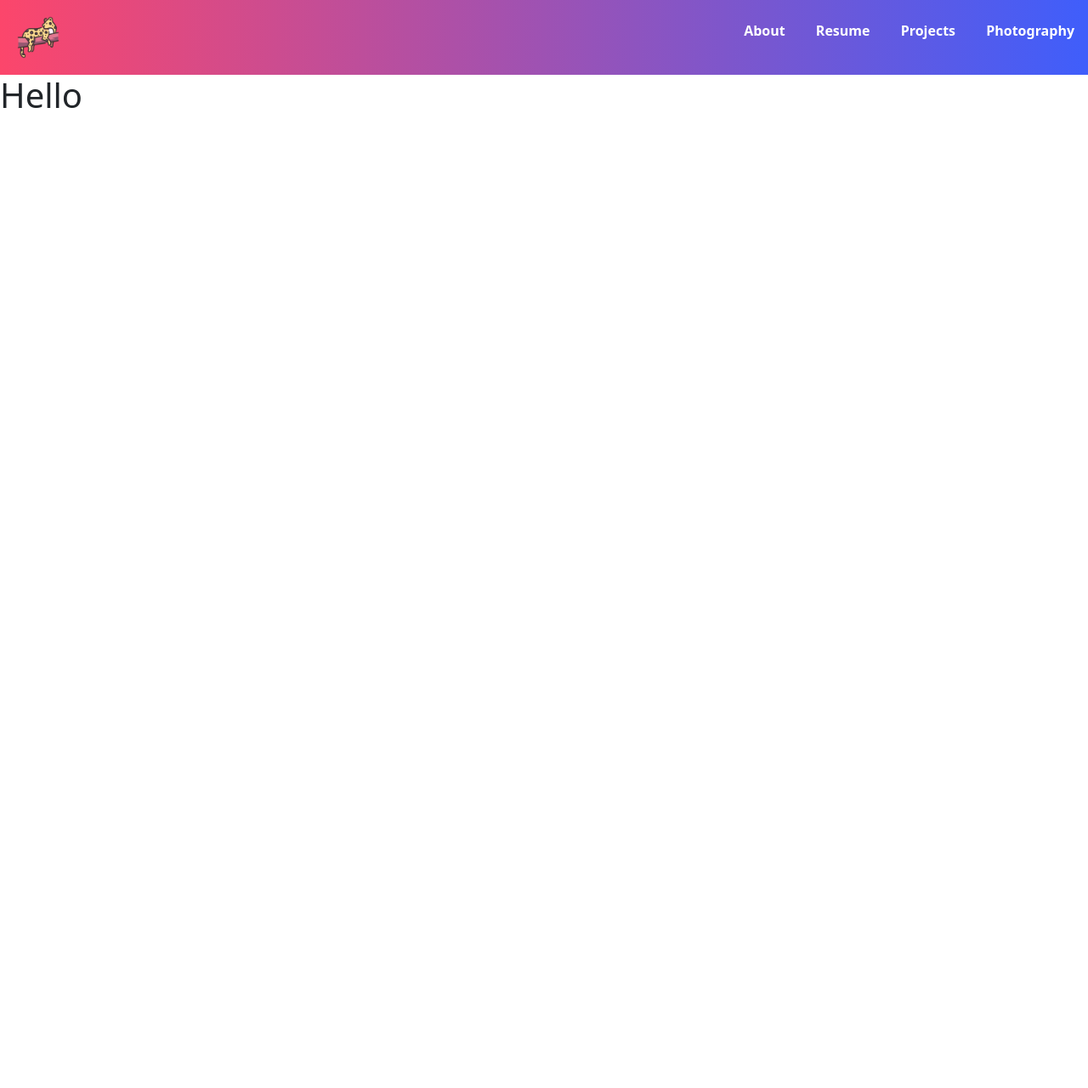
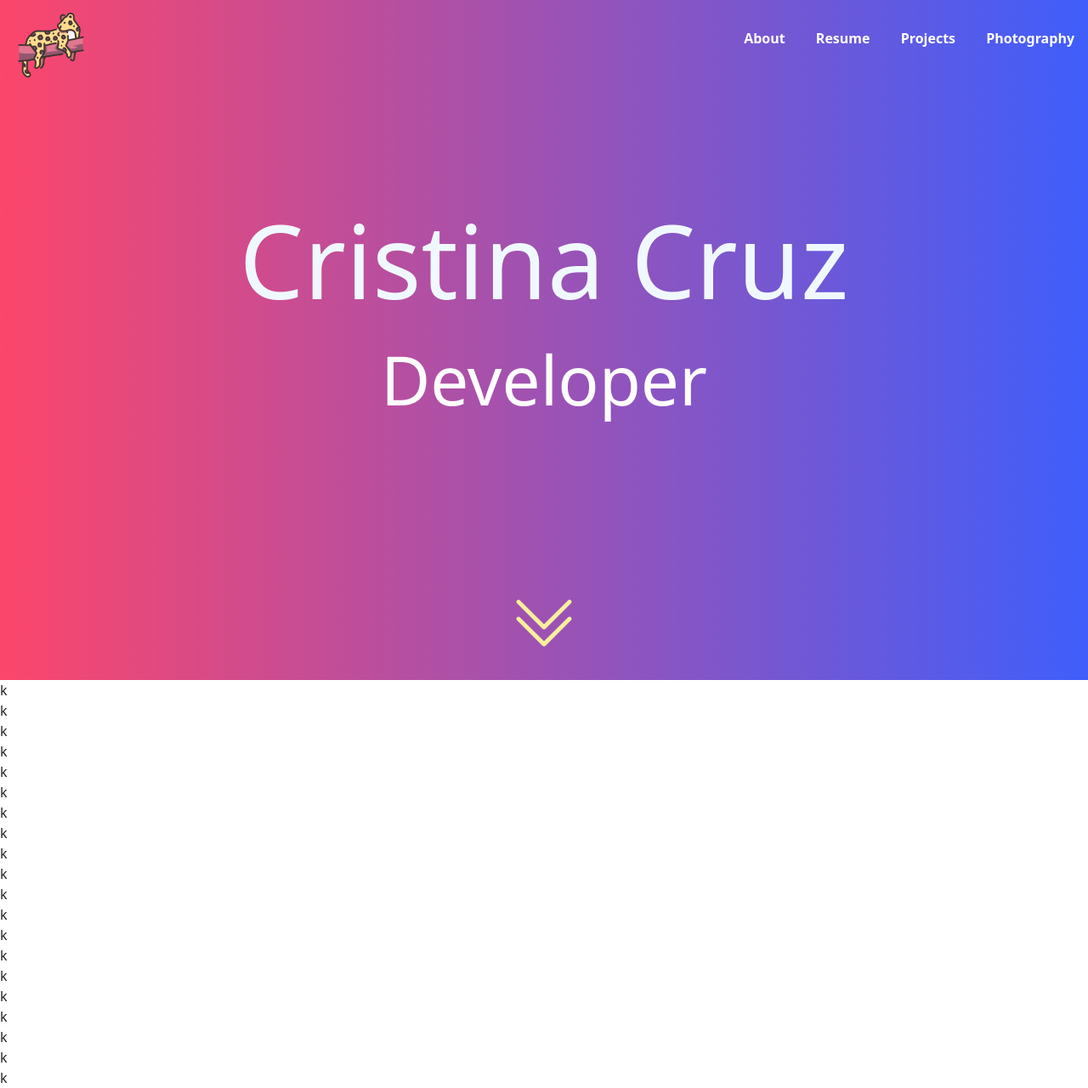
Before and after one commit to cristinacrs/cristinacrs.github.io, a plain HTML site: page index.html in a window 1280 px wide. Shown: the whole page at 85% size. Before the commit the page ends 800 px from the top, so only its background shows below. Drawn offline with nearby package versions, Linux system fonts and the light colour scheme.

Commit message:
landing page

```diff
--- a/index.css
+++ b/index.css
@@ -1,10 +1,25 @@
-#navbar{
-    background: linear-gradient(90deg, #FC466B 0%, #3F5EFB 100%);
+body{
+    margin: 0;
+    padding: 0;
+}
+
+nav{
+    transition: background-color 0.4s ease-in-out;
 }
 
 
+.nav-scrolled{
+    background-color: #FC466B;
+    transition: background-color 0.4s ease-in-out;
+}
+.gradient-color{
+    display: block;
+    background: linear-gradient(90deg, #FC466B 0%, #3F5EFB 100%);
+    height: 100vh;
+}
+
 nav span #leopard-brand{
-    width: 50px;
+    width: 10vh;
     margin-left: 1em;
 }
 
@@ -22,6 +37,64 @@ nav .navbar-links ul li a{
     font-weight: bold;
 }
 
+@media screen and (max-width: 600px) {
+    nav{
+        background-color: #FC466B;
+    }
+
+    nav .navbar-links ul li a{
+        font-size: xx-small;
+    }
+
+    nav span #leopard-brand{
+        width: 10%;
+        margin-left: 1em;
+    }
+
+
+}
+
 nav .navbar-links ul li a:hover{
-    color: #F2A30F
+    color: #ffed62
 }
+
+.intro{
+    margin-top: 10%;
+}
+
+
+.main-title{
+    display: flex;
+    justify-content: center;
+    align-items: center;
+}
+
+.main-title h1{
+    color: aliceblue;
+    font-size: 15vmin;
+}
+
+.main-title p{
+    color: rgb(253, 253, 253);
+    font-size: 10vmin;
+    font-weight: lighter;
+}
+
+.main-title h1:hover{
+    color: rgb(243, 211, 245);
+}
+
+.main-title i{
+    font-size: 10vh;
+    color: white;
+    animation-name: down-arrow;
+    animation-duration: 2s;
+    animation-iteration-count: infinite;
+    bottom: 0;
+    position: absolute;
+}
+
+@keyframes down-arrow {
+    0%{color: white;  bottom: 0;}
+    100% {color: #f9ef9c; bottom: 1vmin;}
+}
--- a/index.html
+++ b/index.html
@@ -6,14 +6,15 @@
     <meta name="viewport" content="width=device-width, initial-scale=1.0">
     <link href="https://cdn.jsdelivr.net/npm/bootstrap@5.3.0-alpha3/dist/css/bootstrap.min.css" rel="stylesheet" integrity="sha384-KK94CHFLLe+nY2dmCWGMq91rCGa5gtU4mk92HdvYe+M/SXH301p5ILy+dN9+nJOZ" crossorigin="anonymous">
     <link rel="stylesheet" href="./index.css">
-
-
+    <link rel="stylesheet" href="https://cdn.jsdelivr.net/npm/bootstrap-icons@1.10.5/font/bootstrap-icons.css">
 
 <link rel="preconnect" href="https://fonts.gstatic.com" crossorigin>
     <title>Porftolio</title>
 </head>
 <body>
-    <nav class="navbar justify-content-between" id="navbar">
+
+    <div class="gradient-color">
+    <nav class="navbar justify-content-between sticky-top" id="navbar">
         <span class="navbar-brand"><img id="leopard-brand" src="./assets/leopard.png"></span>
         <div class="navbar-links">
             <ul>
@@ -37,18 +38,60 @@
         </div>
     </nav>
 
-    <main>
-        <h1>Hello</h1>
-    </main>
 
-    <section></section>
+    <section class="intro">
+        <div class="main-title">
+            <h1>Cristina Cruz</h1>
+        </div>
 
-    <section></section>
+        <div class="main-title">
+            <p>Developer</p>
+        </div>
 
-    <section></section>
+        <div class="main-title">
+            <i class="bi bi-chevron-double-down"></i>
+        </div>
+    </section>
 
-    <section></section>
+    </div>
 
-    <footer></footer>
+    <section>
+    </section>
+
+    <section>k</section>
+
+    <section>k</section>
+
+    <section>k</section>
+
+    <footer>k</footer>
+
+    <section>k</section>
+
+    <section>k</section>
+
+    <section>k</section>
+
+    <footer>k</footer>    <section>k</section>
+
+    <section>k</section>
+
+    <section>k</section>
+
+    <footer>k</footer>    <section>k</section>
+
+    <section>k</section>
+
+    <section>k</section>
+
+    <footer>k</footer>    <section>k</section>
+
+    <section>k</section>
+
+    <section>k</section>
+
+    <footer>k</footer>
+
+    <script src="./index.js"></script>
 </body>
 </html>
--- /dev/null
+++ b/index.js
@@ -0,0 +1,12 @@
+const navbar = document.querySelector('#navbar');
+const navbarClasses = navbar.classList;
+
+
+document.addEventListener('scroll',()=>{
+
+    if(window.scrollY >0 ){
+        navbarClasses.add("nav-scrolled");
+    }else{
+        navbarClasses.remove("nav-scrolled");
+    }
+})
```
